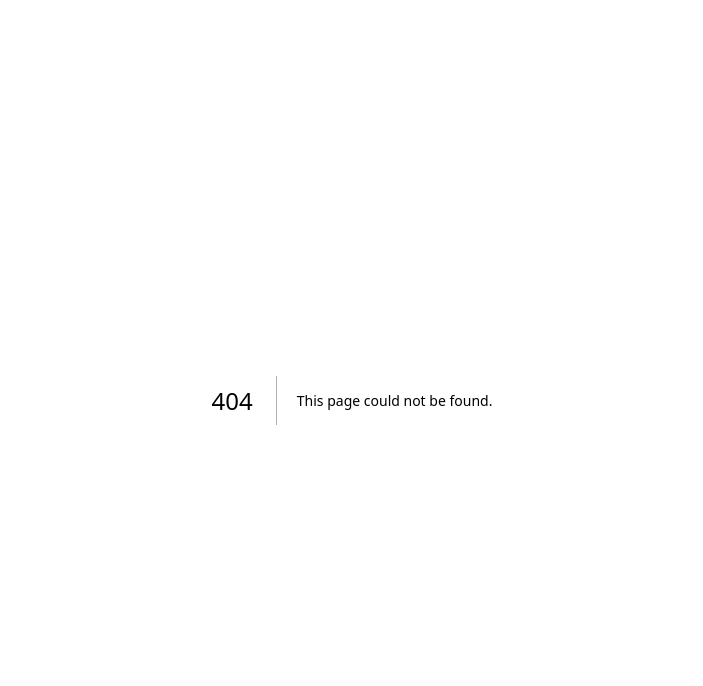
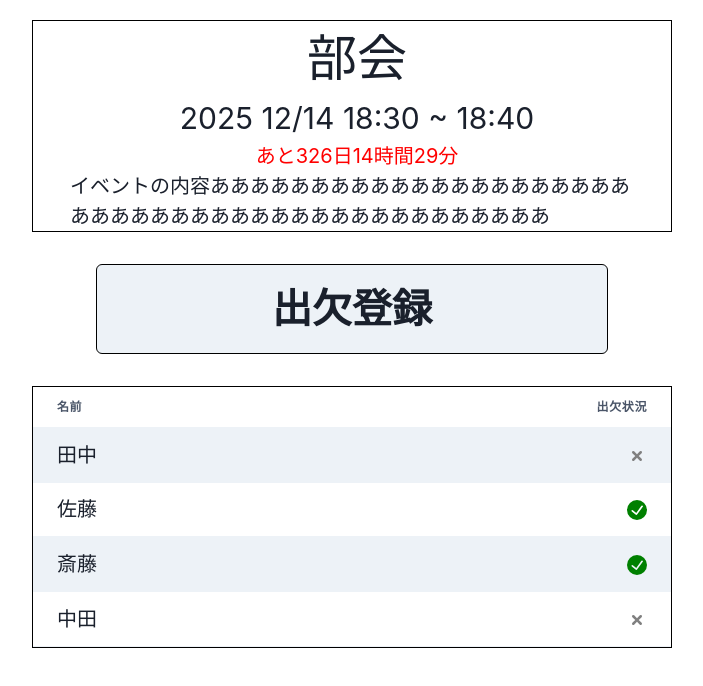
Before and after one commit to club-gleap/glape, a Next.js app: page /event/1 in a window 1280 px wide. Before the commit this address had no page. Shown: the top 686 px of the page, without its empty margins (288-991 px from the left). Built offline with nearby package versions, Linux system fonts and the light colour scheme.

Commit message:
fix/4 eventpage

```diff
--- a/app/event/page.tsx
+++ b/app/event/[eventId]/page.tsx
@@ -1,7 +1,9 @@
 "use client"
 import { Box, Button, Center, Stack, Table,Thead,Tbody,Tr,Th,Td,TableContainer} from "@chakra-ui/react";
 import React, { useState } from 'react';
-import { dateOfTheEvent, diffTimes, attendanceIcon } from './event-utils';
+import { attendanceIcon } from "@/features/event/components/attendanceIcon";
+import { useDiffTimes } from "@/features/event/components/useDiffTimes";
+import { useDateOfTheEvent } from "@/features/event/components/useDateOfTheEvent";
 
 export default function Home() {
   //仮のデータ。本番ではどこかからデータを読み込む？
@@ -11,12 +13,14 @@ export default function Home() {
     "斎藤": true,
     "中田": false,
   });
-  const eventName: string = "部会"
+
+  const eventName = "部会"
   const startTime = new Date('2025-12-14T18:30:00');
-  const finishTime = new Date('2025-12-15T18:40:00');
+  const finishTime = new Date('2025-12-14T18:40:00');
   const eventContent: string = "イベントの内容あああああああああああああああああああああああああああああああああああああああああああああ"
-  const isAllDay = true;
+  const isAllDay = false;
   //ここまで仮のデータ
+
 
 
   // 出席ボタンを押したときの処理
@@ -24,22 +28,24 @@ export default function Home() {
 
   };
 
-
   const now = new Date()
   //残り時間
-  const restTimes = diffTimes(now, startTime);
+  const restTime = useDiffTimes(now, startTime);
+
+  const dateOfTheEvent = useDateOfTheEvent(isAllDay, startTime, finishTime)
 
   return (
     <Center flexDirection="column">
       <Stack spacing={8} width={{ base: "90%", md: "50%" }} mt="20px">
         <Box borderColor="black" borderWidth="1px">
-          <Center fontSize="50px" ml="10px">{eventName}</Center>
+          <Center fontSize="50px" ml="10px">
+            <Box fontSize="50px">{eventName}</Box>
+          </Center>
           <Center fontSize="30px" ml="10px">
-            {/* getMonth()だけだと本来の月－１で表示されるので＋１する必要がある */}
-            {startTime.getFullYear()}  {startTime.getMonth() + 1}/{startTime.getDate()}  {dateOfTheEvent(isAllDay, startTime, finishTime)}
+            {dateOfTheEvent}
           </Center>
           <Center fontSize="20px" color="red" ml="10px">
-            あと{restTimes.days}日{restTimes.hours}時間{restTimes.minutes}分
+            あと{restTime.days}日{restTime.hours}時間{restTime.minutes}分
           </Center>
           <Center>
             <Box fontSize="20px" width="90%" ml="10px">{eventContent}</Box>
--- /dev/null
+++ b/features/event/components/attendanceIcon.tsx
@@ -0,0 +1,5 @@
+import { SmallCloseIcon, CheckCircleIcon } from "@chakra-ui/icons";
+
+export const attendanceIcon = (attendance: boolean) => {
+    return attendance ? <CheckCircleIcon boxSize="20px" color='green' /> : <SmallCloseIcon boxSize="20px" color='gray' />;
+};
--- /dev/null
+++ b/features/event/components/useDateOfTheEvent.tsx
@@ -0,0 +1,51 @@
+import { Box } from "@chakra-ui/react";
+export const useDateOfTheEvent = (allDay: boolean, startTime: Date, finishTime: Date | null) => {
+    //getMonth()だけだと本来の月－１で表示されるので＋１する必要がある
+    if (finishTime == null){
+        // 終了時間が指定されてない終日の場合
+        if (allDay) {
+            return (
+                <Box>
+                    {startTime.getFullYear()}  {startTime.getMonth() + 1}/{startTime.getDate()} 終日
+                </Box>
+            );
+        }
+        // 終了時間が指定されず、終日ではない場合
+        else {
+            return (
+                <Box>
+                    {startTime.getFullYear()}  {startTime.getMonth() + 1}/{startTime.getDate()} {startTime.getHours()}:{startTime.getMinutes()} ~
+                </Box>
+            );
+
+        }
+    }
+    else if (finishTime != null) {
+        // 複数日終日
+        if (allDay) {
+            return (
+            <Box>
+                <Box>{startTime.getFullYear()}  {startTime.getMonth() + 1}/{startTime.getDate()} ~</Box>
+                <Box>{finishTime.getFullYear()}  {finishTime.getMonth() + 1}/{finishTime.getDate()} 終日</Box>
+            </Box>
+            )
+        }
+        // 一日、開始時間と終了時間あり
+        else if (startTime.getDate() == finishTime.getDate()) {
+            return (
+                <Box>
+                    {startTime.getFullYear()}  {startTime.getMonth() + 1}/{startTime.getDate()} {startTime.getHours()}:{startTime.getMinutes()} ~ {finishTime.getHours()}:{finishTime.getMinutes()}
+                </Box>
+            );
+        }
+        // 複数日、開始時間と終了時間あり
+        else {
+            return (
+                <Box>
+                    <Box>{startTime.getFullYear()}  {startTime.getMonth() + 1}/{startTime.getDate()} {startTime.getHours()}:{startTime.getMinutes()} ~</Box>
+                    <Box>{finishTime.getFullYear()}  {finishTime.getMonth() + 1}/{finishTime.getDate()}  {finishTime.getHours()}:{finishTime.getMinutes()}</Box>
+                </Box>
+            );
+        }
+    }
+}
--- /dev/null
+++ b/features/event/components/useDiffTimes.tsx
@@ -0,0 +1,12 @@
+export const useDiffTimes = (startTime: Date, endTime: Date) => {
+    const diffMilliseconds = endTime.getTime() - startTime.getTime(); //時間差（ms）
+    if (diffMilliseconds <= 0) {
+        return { days: 0, hours: 0, minutes: 0 };
+    }
+    else {
+        const diffDays = Math.floor(diffMilliseconds / (1000 * 60 * 60 * 24)); //日にち
+        const diffHours = Math.floor(diffMilliseconds % (1000 * 60 * 60 * 24) / (1000 * 60 * 60));  // 時間
+        const diffMinutes = Math.floor((diffMilliseconds % (1000 * 60 * 60)) / (1000 * 60));  // 分
+        return { days: diffDays, hours: diffHours, minutes: diffMinutes };
+    }
+}
--- a/package.json
+++ b/package.json
@@ -18,7 +18,8 @@
     "next": "15.1.4",
     "next-auth": "^5.0.0-beta.25",
     "react": "^19.0.0",
-    "react-dom": "^19.0.0"
+    "react-dom": "^19.0.0",
+    "react-router-dom": "^7.1.5"
   },
   "devDependencies": {
     "@eslint/eslintrc": "^3",
```
Also changed, not shown: app/event/event-utils.tsx (deleted, +0 -50 lines), 2 other files (tests, documents, lock files or other folders).
